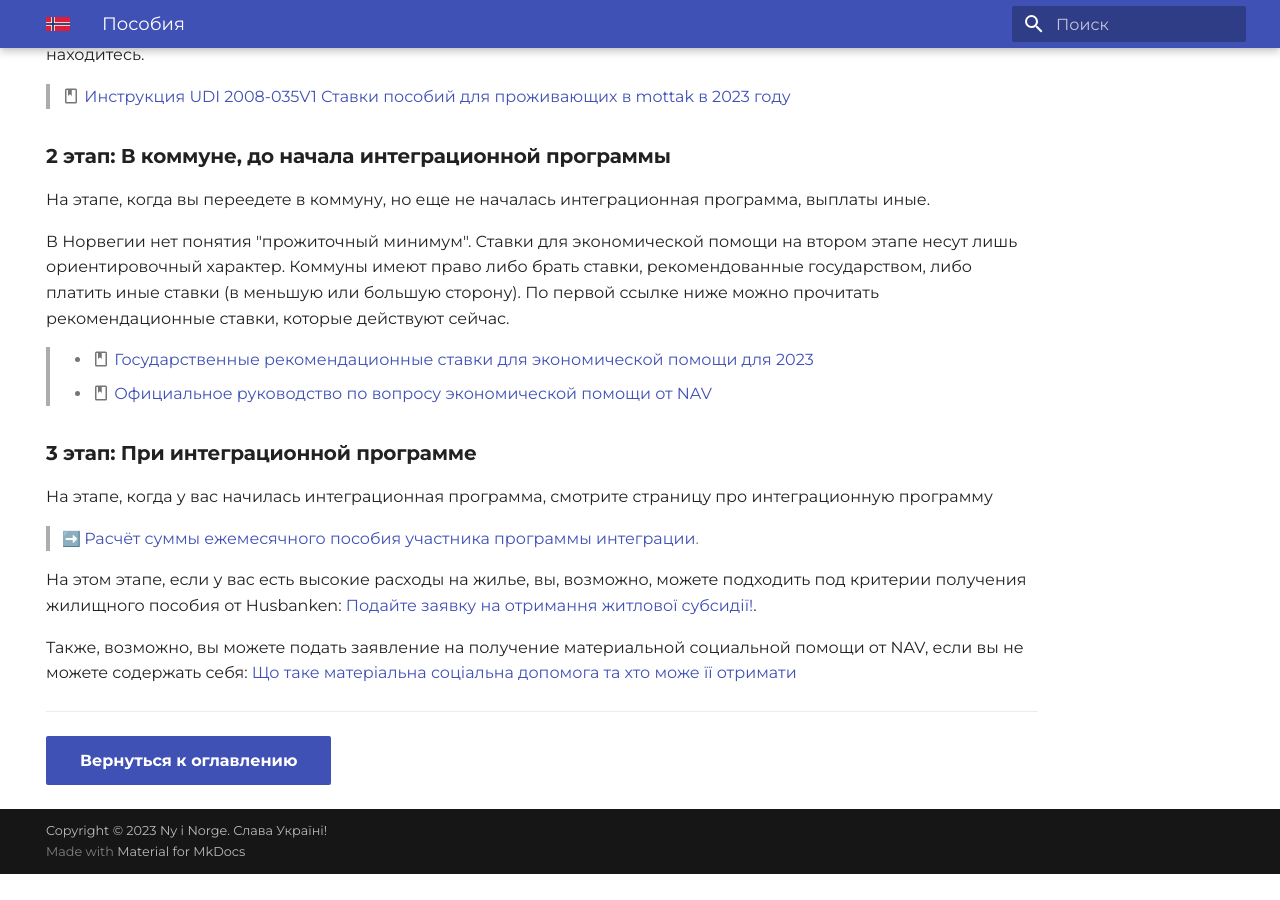
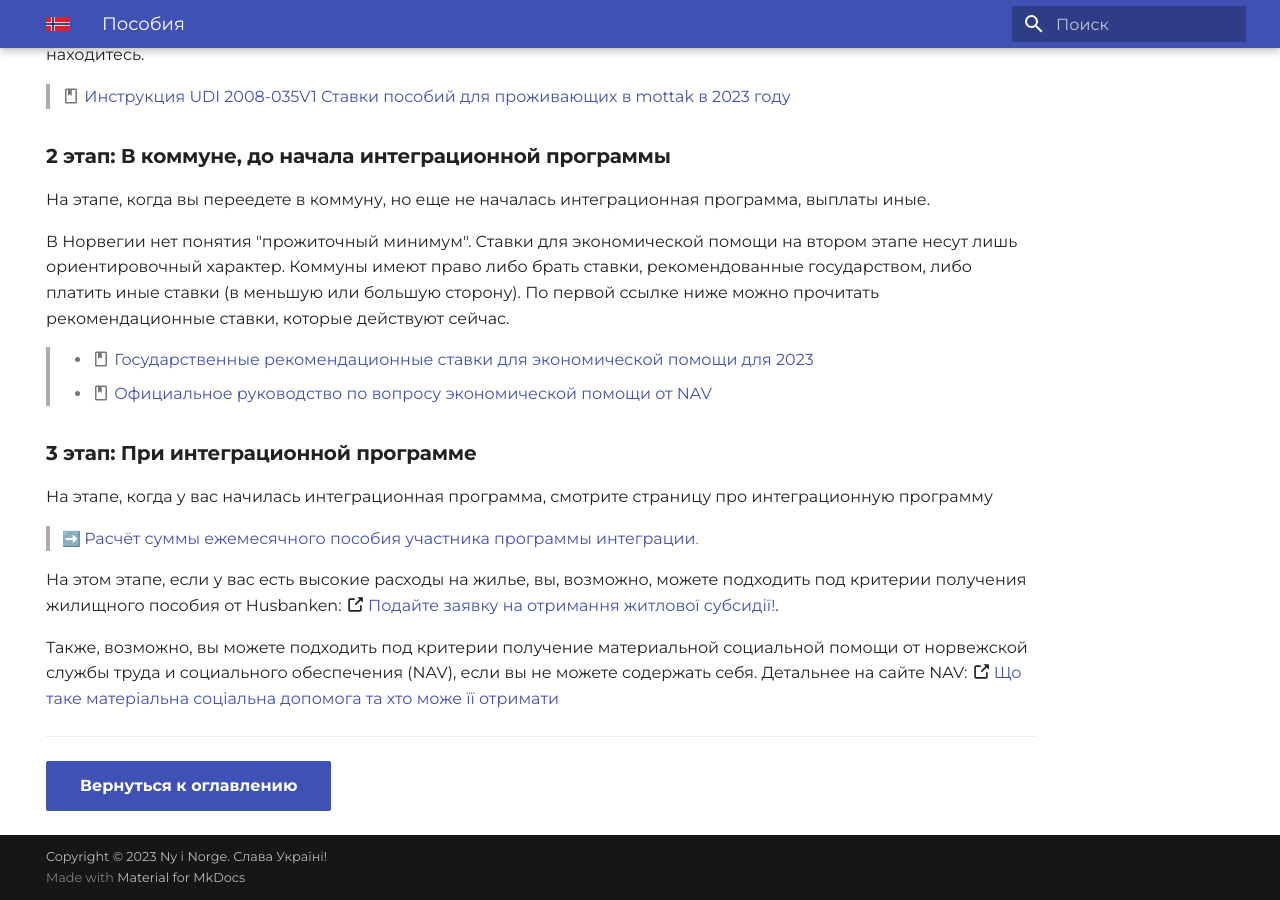
Before and after one commit to nyinorge/nyinorge.github.io, an MkDocs documentation site: the page built from docs/benefits.md, in a window 1280 px wide and 900 px high, scrolled down 605 px. Built offline with MkDocs 1.6.1 and Material for MkDocs 9.7.7, drawn with Linux system fonts in a browser that asks for light colours; emoji names are drawn with the system emoji font; before the commit the page ends 1479 px from its top, so only the background shows below that.

Commit message:
Update benefits.md: Smaller fixes

```diff
--- a/docs/benefits.md
+++ b/docs/benefits.md
@@ -31,9 +31,9 @@
 
 > :arrow_right: [Расчёт суммы ежемесячного пособия участника программы интеграции](introduction-programme.md/#3).
 
-На этом этапе, если у вас есть высокие расходы на жилье, вы, возможно, можете подходить под критерии получения жилищного пособия от Husbanken: [Подайте заявку на отримання житлової субсидії!](https://nedlasting.husbanken.no/Filer/9e5u.pdf).
+На этом этапе, если у вас есть высокие расходы на жилье, вы, возможно, можете подходить под критерии получения жилищного пособия от Husbanken: :octicons-link-external-16: [Подайте заявку на отримання житлової субсидії!](https://nedlasting.husbanken.no/Filer/9e5u.pdf).
 
-Также, возможно, вы можете подать заявление на получение материальной социальной помощи от NAV, если вы не можете содержать себя: [Що таке матеріальна соціальна допомога та хто може її отримати](https://www.nav.no/ukraina/uk#socialnadopomoga)
+Также, возможно, вы можете подходить под критерии получение материальной социальной помощи от норвежской службы труда и социального обеспечения (NAV), если вы не можете содержать себя. Детальнее на сайте NAV: :octicons-link-external-16: [Що таке матеріальна соціальна допомога та хто може її отримати](https://www.nav.no/ukraina/uk#socialnadopomoga)
 
 ---
 
```
